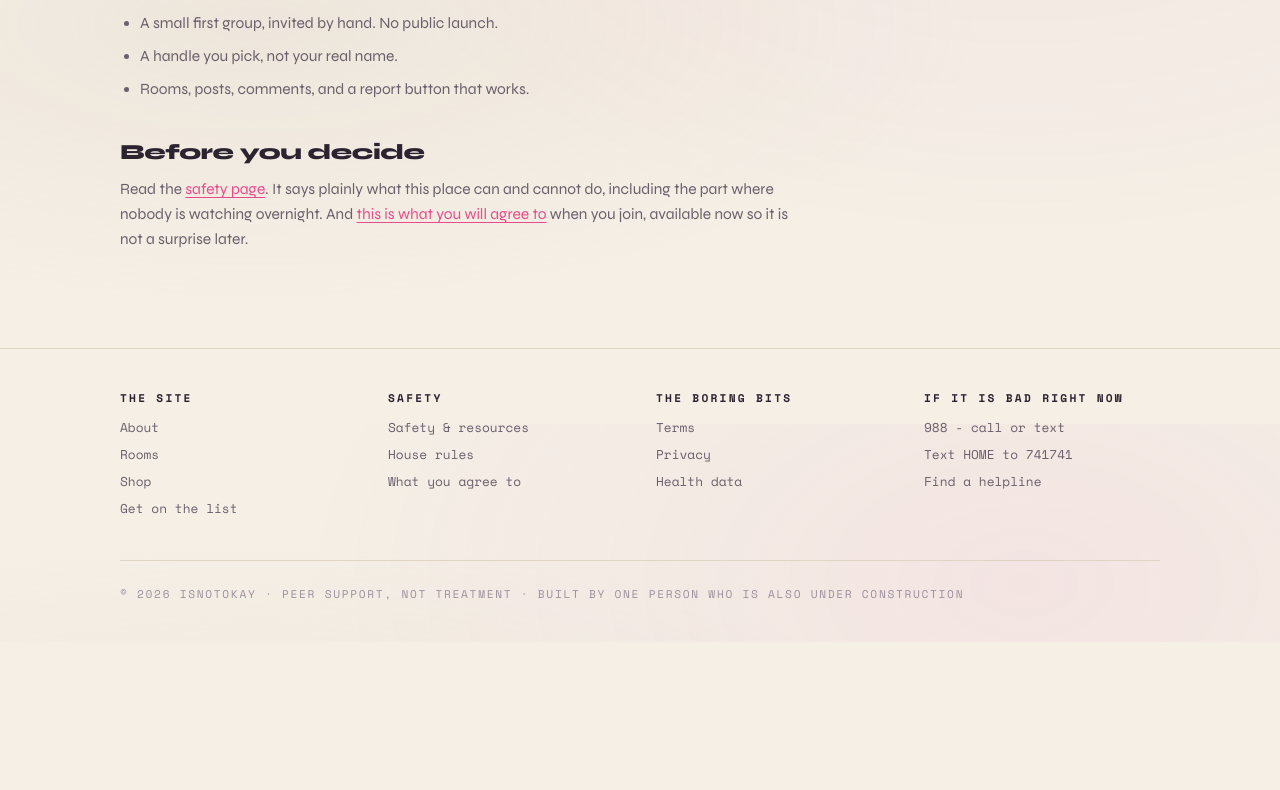
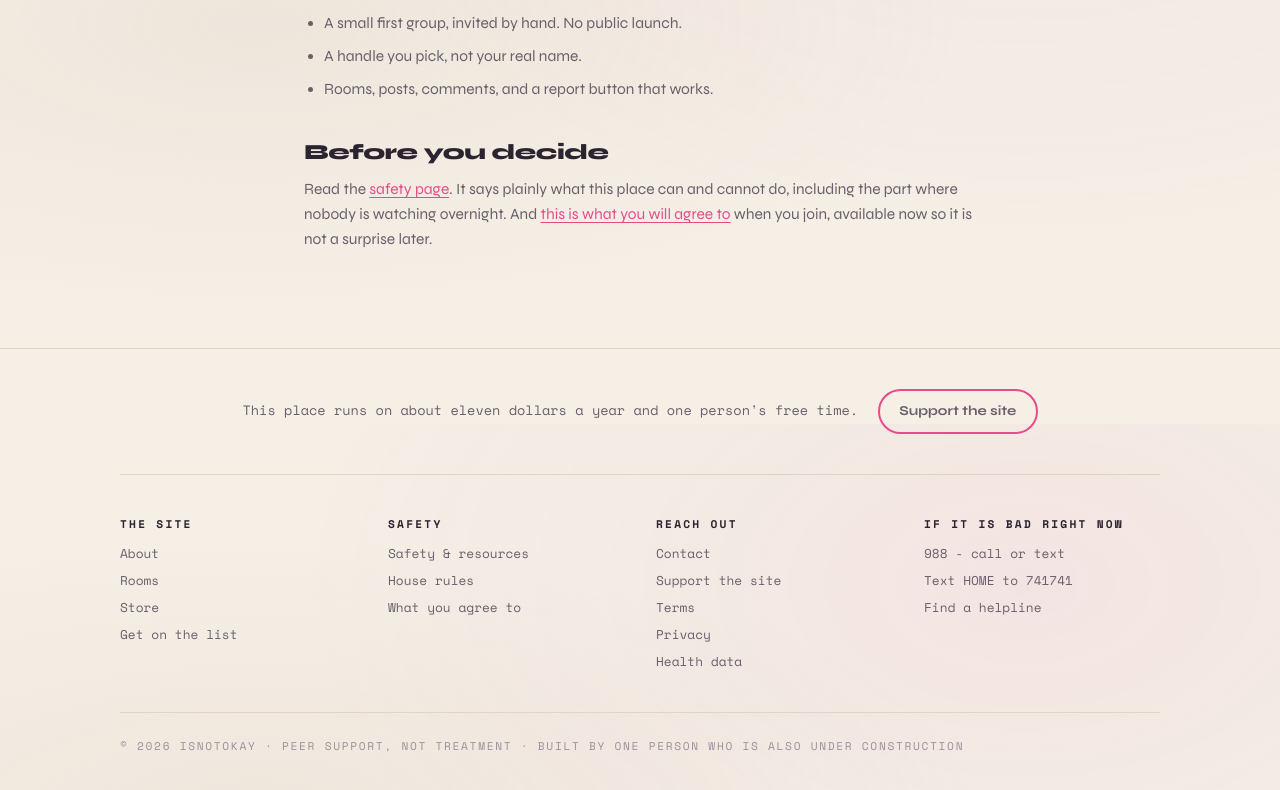
Before and after one commit to Redacted-Syntax/isnotokay, a React (Vite) app: page /join in a window 1280 px wide. Shown: the part 1176-1966 px from the top of the page. Before the commit the page ends 1818 px from the top, so only its background shows below. Built offline with nearby package versions, Linux system fonts and the light colour scheme.

Commit message:
Center page layouts, add routes and footer links for contact and support

```diff
--- a/src/App.jsx
+++ b/src/App.jsx
@@ -13,6 +13,8 @@ import Rooms from "./pages/Rooms.jsx";
 import Guidelines from "./pages/Guidelines.jsx";
 import Store from "./pages/Store.jsx";
 import Join from "./pages/Join.jsx";
+import Contact from "./pages/Contact.jsx";
+import Support from "./pages/Support.jsx";
 import Terms from "./pages/Terms.jsx";
 import Privacy from "./pages/Privacy.jsx";
 import HealthData from "./pages/HealthData.jsx";
@@ -24,7 +26,7 @@ export default function App() {
       <ScrollToTop />
 
       {/* Crisis info sits ABOVE the nav and outside the router on purpose. */}
-      {/* It renders on every page, logged in or not. Do not make it dismissible. */}
+      {/* It renders on every page, logged in or not. Not dismissible. */}
       <CrisisBanner />
 
       <a className="skip-link" href="#main">
@@ -49,6 +51,8 @@ export default function App() {
           <Route path="/guidelines" element={<Guidelines />} />
           <Route path="/store" element={<Store />} />
           <Route path="/join" element={<Join />} />
+          <Route path="/contact" element={<Contact />} />
+          <Route path="/support" element={<Support />} />
           <Route path="/terms" element={<Terms />} />
           <Route path="/privacy" element={<Privacy />} />
           <Route path="/health-data" element={<HealthData />} />
--- a/src/components/Footer.jsx
+++ b/src/components/Footer.jsx
@@ -6,6 +6,18 @@ export default function Footer() {
   return (
     <footer className="footer">
       <div className="wrap">
+        {/* Support call-out sits above the columns so it is the last real */}
+        {/* thing on the page. */}
+        <div className="footer__support">
+          <p>
+            This place runs on about eleven dollars a year and one
+            person&apos;s free time.
+          </p>
+          <Link className="btn btn--ghost footer__support-btn" to="/support">
+            Support the site
+          </Link>
+        </div>
+
         <div className="footer__cols">
           <div>
             <h4>The site</h4>
@@ -17,7 +29,7 @@ export default function Footer() {
                 <Link to="/rooms">Rooms</Link>
               </li>
               <li>
-                <Link to="/store">Shop</Link>
+                <Link to="/store">Store</Link>
               </li>
               <li>
                 <Link to="/join">Get on the list</Link>
@@ -41,8 +53,14 @@ export default function Footer() {
           </div>
 
           <div>
-            <h4>The boring bits</h4>
+            <h4>Reach out</h4>
             <ul>
+              <li>
+                <Link to="/contact">Contact</Link>
+              </li>
+              <li>
+                <Link to="/support">Support the site</Link>
+              </li>
               <li>
                 <Link to="/terms">Terms</Link>
               </li>
--- a/src/components/PageHeader.jsx
+++ b/src/components/PageHeader.jsx
@@ -1,6 +1,8 @@
 // Every page opens the same way: mono label, expanding hairline, big title,
 // mono lede. Staggered entrance. Keeps the site feeling like one thing.
-export default function PageHeader({ label, title, lede, center = false }) {
+//
+// Centered by default. Pass center={false} for a left-aligned header.
+export default function PageHeader({ label, title, lede, center = true }) {
   return (
     <header className={`section ${center ? "center" : ""}`}>
       <div className="wrap">
--- a/src/main.jsx
+++ b/src/main.jsx
@@ -6,6 +6,7 @@ import { ThemeProvider } from "./context/ThemeContext.jsx";
 
 import "./styles/theme.css";
 import "./styles/base.css";
+import "./styles/center.css";
 import "./styles/gradients.css";
 import "./styles/glitch.css";
 import "./styles/toggle.css";
--- /dev/null
+++ b/src/styles/center.css
@@ -0,0 +1,122 @@
+/* ---------- CENTERED LAYOUT ---------- */
+/*
+ * Pages are centered. Two different things are going on and it is worth
+ * knowing the difference:
+ *
+ *   1. The COLUMN is centered on the page. Always. That is `margin-inline:
+ *      auto` on a thing with a max-width.
+ *
+ *   2. The TEXT is center-aligned. Only for short things: headings, ledes,
+ *      button rows, labels.
+ *
+ * Long paragraphs stay left-aligned even inside a centered column, because
+ * centered body text makes every line start in a different place and your
+ * eye has to hunt for it. Fine for one sentence, rough for six.
+ */
+
+/* Headings and short text get centered. Applied by PageHeader. */
+.center {
+  text-align: center;
+}
+
+.center .lede,
+.center .label {
+  margin-inline: auto;
+}
+
+.center .row {
+  justify-content: center;
+}
+
+/* The reading column, centered on the page. Text stays left-aligned. */
+.prose {
+  max-width: var(--max-read);
+  margin-inline: auto;
+}
+
+/* For prose that should have a centered heading over left-aligned body. */
+.prose--center > h2 {
+  text-align: center;
+}
+
+/* Section headings on the homepage and elsewhere. */
+.section-head {
+  text-align: center;
+  max-width: var(--max-read);
+  margin-inline: auto;
+  margin-bottom: 2.5rem;
+}
+
+.section-head .label {
+  margin-bottom: 1rem;
+}
+
+.section-head h2 {
+  margin-bottom: 1rem;
+}
+
+.section-head .lede {
+  margin-inline: auto;
+}
+
+/* Forms centered on the page, labels and inputs still left-aligned inside. */
+.form--center {
+  margin-inline: auto;
+  text-align: left;
+}
+
+/* A callout centered as a block, with centered text. Short notices only. */
+.callout--center {
+  max-width: var(--max-read);
+  margin-inline: auto;
+  margin-bottom: 2.5rem;
+  border-left: none;
+  border-top: 2px solid var(--accent);
+  padding: 1rem 0 0;
+  text-align: center;
+}
+
+/* Textarea needs a little help since it inherits the input styles. */
+.form__textarea {
+  resize: vertical;
+  min-height: 8rem;
+  font-family: var(--font-mono);
+  line-height: 1.6;
+}
+
+/* ---------- FOOTER SUPPORT CALL-OUT ---------- */
+
+.footer__support {
+  display: flex;
+  flex-wrap: wrap;
+  align-items: center;
+  justify-content: center;
+  gap: 1.25rem;
+  padding-bottom: 2.5rem;
+  margin-bottom: 2.5rem;
+  border-bottom: var(--border);
+  text-align: center;
+}
+
+.footer__support p {
+  margin: 0;
+  font-size: 0.85rem;
+  color: var(--text-soft);
+}
+
+.footer__support-btn {
+  padding: 0.6rem 1.2rem;
+  font-family: var(--font-display);
+  font-size: 0.85rem;
+}
+
+/* Footer columns read better centered on narrow screens, left on wide. */
+.footer__cols {
+  text-align: center;
+}
+
+@media (min-width: 48rem) {
+  .footer__cols {
+    text-align: left;
+  }
+}
```
